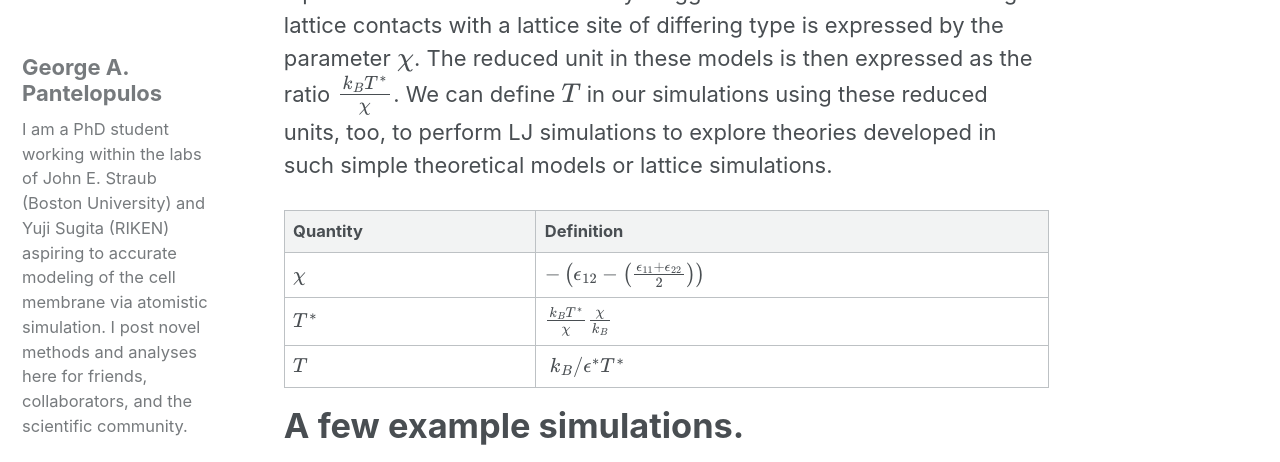
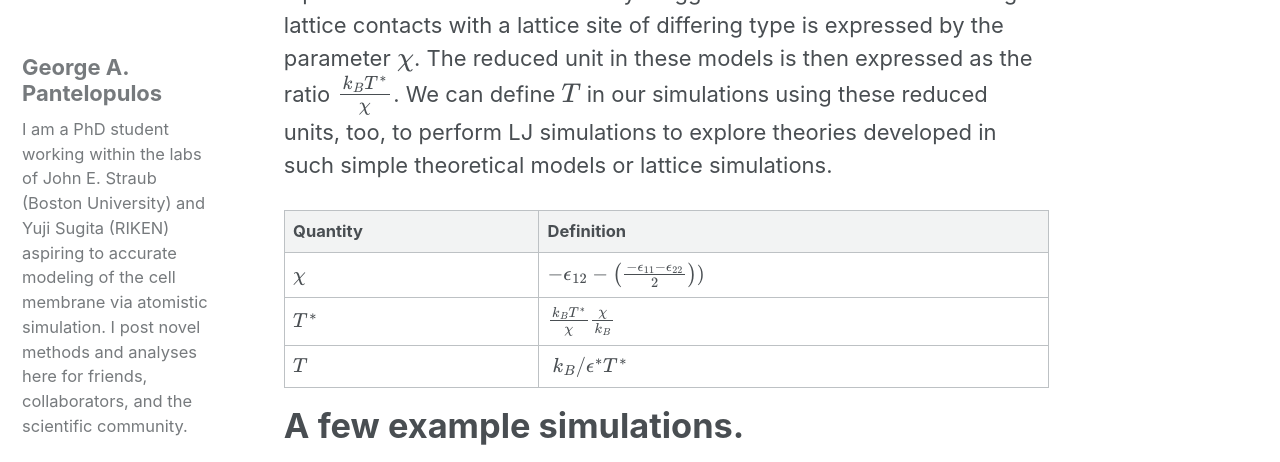
Before and after one commit to gpantel/gpantel.github.io, a Jekyll site: the page built from _posts/2019-26-19-LJsimulation.markdown, in a window 1280 px wide and 900 px high, scrolled down 2719 px. Shown: the top 462 px of the window. Built offline with Jekyll 4.4.1, drawn with Linux system fonts in a browser that asks for light colours; formulas are drawn with MathJax 3.

Commit message:
Equation typo

```diff
--- a/_posts/2019-26-19-LJsimulation.markdown
+++ b/_posts/2019-26-19-LJsimulation.markdown
@@ -50,7 +50,7 @@ There is another, not so general reduced unit we use to think about conditions f
 
 | Quantity | Definition                           |
 |----------------|-----------------------------------------------------------------|
-| $$\chi$$   | $$-\left( \epsilon_{12} - \left( \frac{\epsilon_{11} + \epsilon_{22}}{2} \right) \right)$$ |
+| $$\chi$$   | $$-\epsilon_{12} - \left( \frac{-\epsilon_{11} - \epsilon_{22}}{2} \right))$$ |
 | $$T^*$$    | $$\frac{k_B T^*}{\chi} \frac{\chi}{k_B}$$                                                      |
 | $$T$$      | $$\ k_B/ \epsilon^* T^*$$                                           |
 
```
